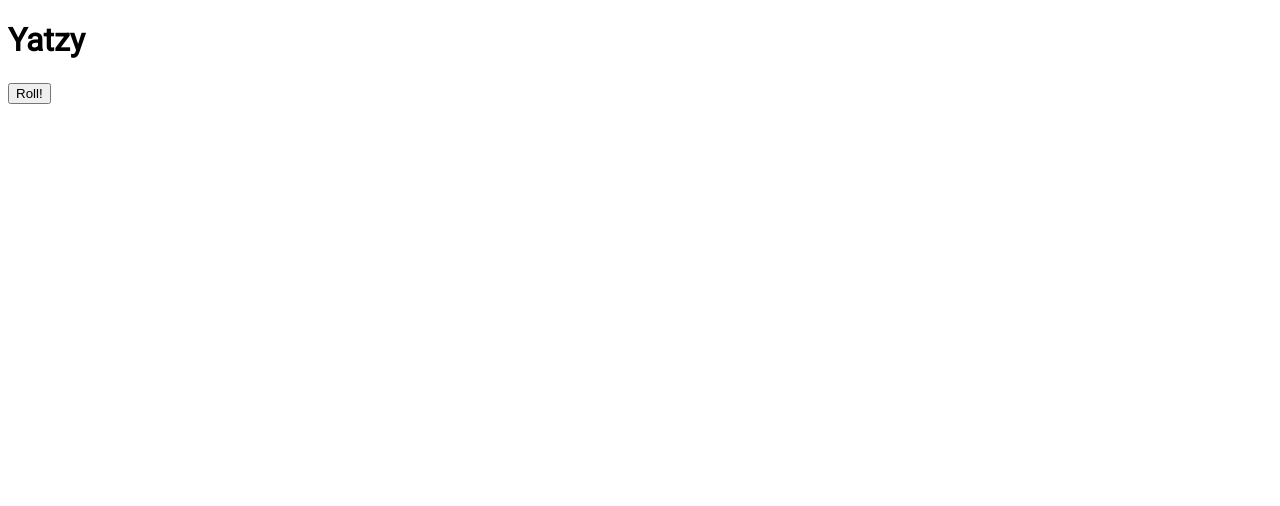
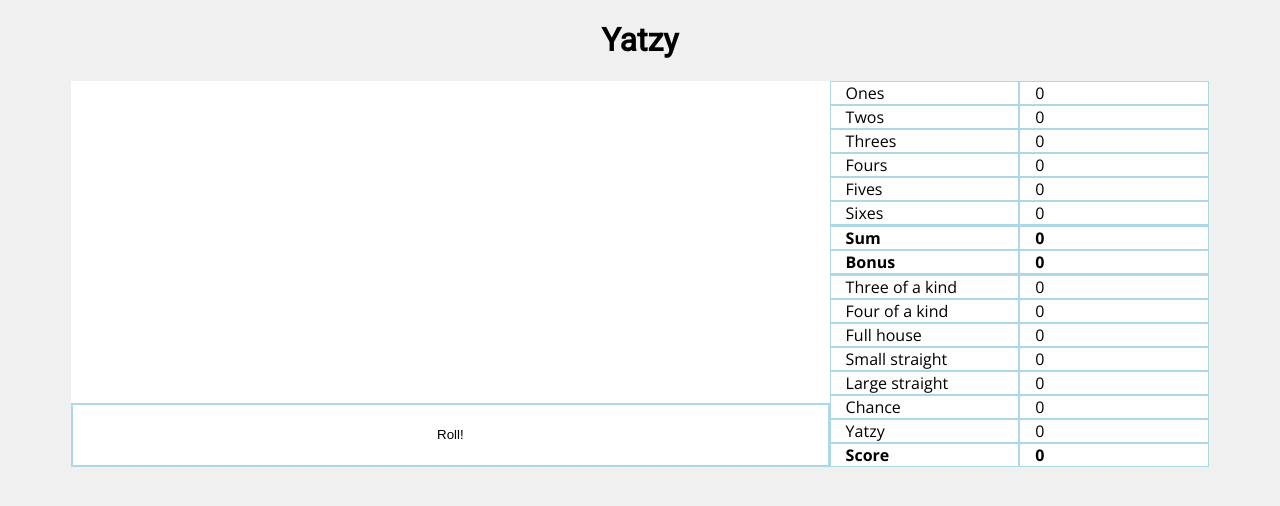
Before and after one commit to jhviggo/dip-yatzy, a plain HTML site: page src/index.html in a window 1280 px wide. Drawn offline with nearby package versions, Linux system fonts and the light colour scheme.

Commit message:
Add basic layout
- conter title
- add centered view with set width
- add dice game container with roll button
- add score overview
- add hover borders and hover
- fill overview from object

```diff
--- a/src/index.html
+++ b/src/index.html
@@ -4,6 +4,7 @@
 <head>
     <title>Yatzy!</title>
     <script src="yatzy.js" defer></script>
+    <script src="render.js" defer></script>
     <link href="https://fonts.googleapis.com/css?family=Open+Sans:400,700|Roboto&display=swap" rel="stylesheet">
     <link rel="stylesheet" type="text/css" href="yatzy.css">
 </head>
@@ -11,15 +12,16 @@
     <h1 class="title">Yatzy</h1>
     <div id="board">
         <div id="dice-board">
-            <!-- dice images -->
-            <!-- game turn -->
-            <button>Roll!</button>
+            <div>
+                <!-- game turn -->
+            </div>
+            <div>
+                <!-- dice images -->
+            </div>
+            <button class="btn">Roll!</button>
         </div>
         <div id="overview">
-            <div>
-                <!-- dice rolls -->
-                <!-- sum, bonus, total -->
-            </div>
+
         </div>
     </div>
 </body>
--- a/src/render.js
+++ b/src/render.js
@@ -1,3 +1,117 @@
 /**
- * render pretty UI
+ * Data
  */
+const scoreFieldsSameEyes = [
+    {
+        text: "Ones",
+        score: 0
+    },
+    {
+        text: "Twos",
+        score: 0
+    },
+    {
+        text: "Threes",
+        score: 0
+    },
+    {
+        text: "Fours",
+        score: 0
+    },
+    {
+        text: "Fives",
+        score: 0
+    },
+    {
+        text: "Sixes",
+        score: 0
+    }
+]
+
+const scoreFieldsSum = [
+    {
+        text: "Sum",
+        score: 0,
+        class: "border-top bold"
+    },
+    {
+        text: "Bonus",
+        score: 0,
+        class: "border-bottom bold"
+    }
+]
+
+const scoreFieldsDifferent = [
+    {
+        text: "Three of a kind",
+        score: 0
+    },
+    {
+        text: "Four of a kind",
+        score: 0
+    },
+    {
+        text: "Full house",
+        score: 0
+    },
+    {
+        text: "Small straight",
+        score: 0
+    },
+    {
+        text: "Large straight",
+        score: 0
+    },
+    {
+        text: "Chance",
+        score: 0
+    },
+    {
+        text: "Yatzy",
+        score: 0
+    },
+]
+
+totalScore = {
+    text: "Score",
+    score: 0,
+    class: "bold"
+}
+
+
+/**
+  * Renders game overview
+  */
+const renderOverview = () => {
+    const overview = document.getElementById("overview");
+
+    items = "";
+
+    scoreFieldsSameEyes.forEach(item => items += `
+        <span>${item.text}</span>
+        <span class=\"pointer\">${item.score}</span>
+    `);
+
+    scoreFieldsSum.forEach(item => items += `
+        <span class=\"${item.class}\" disabled="true">${item.text}</span>
+        <span class=\"${item.class}\" disabled="true">${item.score}</span>
+    `);
+
+    scoreFieldsDifferent.forEach(item => items += `
+        <span>${item.text}</span>
+        <span class=\"pointer\">${item.score}</span>
+    `);
+
+    items += `
+        <span class=\"${totalScore.class}\" disabled="true">${totalScore.text}</span>
+        <span class=\"${totalScore.class}\" disabled="true">${totalScore.score}</span>
+    `;
+
+    overview.innerHTML = items;
+}
+
+const mainRenderer = () => {
+    renderOverview();
+}
+
+mainRenderer();
--- a/src/yatzy.css
+++ b/src/yatzy.css
@@ -1,5 +1,6 @@
 body {
     font-family: 'Open Sans', sans-serif;
+    background-color: #f0f0f0;
 }
 
 h1, h2, h3, h4, h5 {
@@ -7,13 +8,77 @@ h1, h2, h3, h4, h5 {
 }
 
 .title {
+    display: grid;
+    justify-content: center;
+}
+
+#board {
+    width: 90%;
+    margin-left: auto;
+    margin-right: auto;
+    display: grid;
+    grid-template-columns: 2fr 1fr;
+}
+
+/*
+ * dice board
+ */
+#dice-board {
+    display: inline-grid;
+    background-color: white;
+    grid-template-rows: 1fr 4fr 1fr;
+}
+
+/* dice board roll button */
+.btn-roll {
 
 }
 
-#board {
-
+/*
+ * overview
+ */
+#overview {
+    display: inline-grid;
+    grid-template-columns: 1fr 1fr;
 }
 
-#overview {
+/* overview spans */
+span {
+    background-color: white;
+    border: 1px solid lightblue;
+    padding-left: 15px;
+}
 
+span:not([disabled="true"]):hover {
+    background-color: lightblue;
 }
+
+/**
+ * Utilties
+ */
+
+.border-top {
+    border-top: 2px solid lightblue;
+}
+
+.border-bottom {
+    border-bottom: 2px solid lightblue;
+}
+
+.bold {
+    font-weight: bold;
+}
+
+.btn {
+    border: 2px solid lightblue;
+    background-color: unset;
+}
+
+.btn:hover {
+    background-color: azure;
+    cursor: pointer;
+}
+
+.pointer {
+    cursor: pointer;
+}
```
